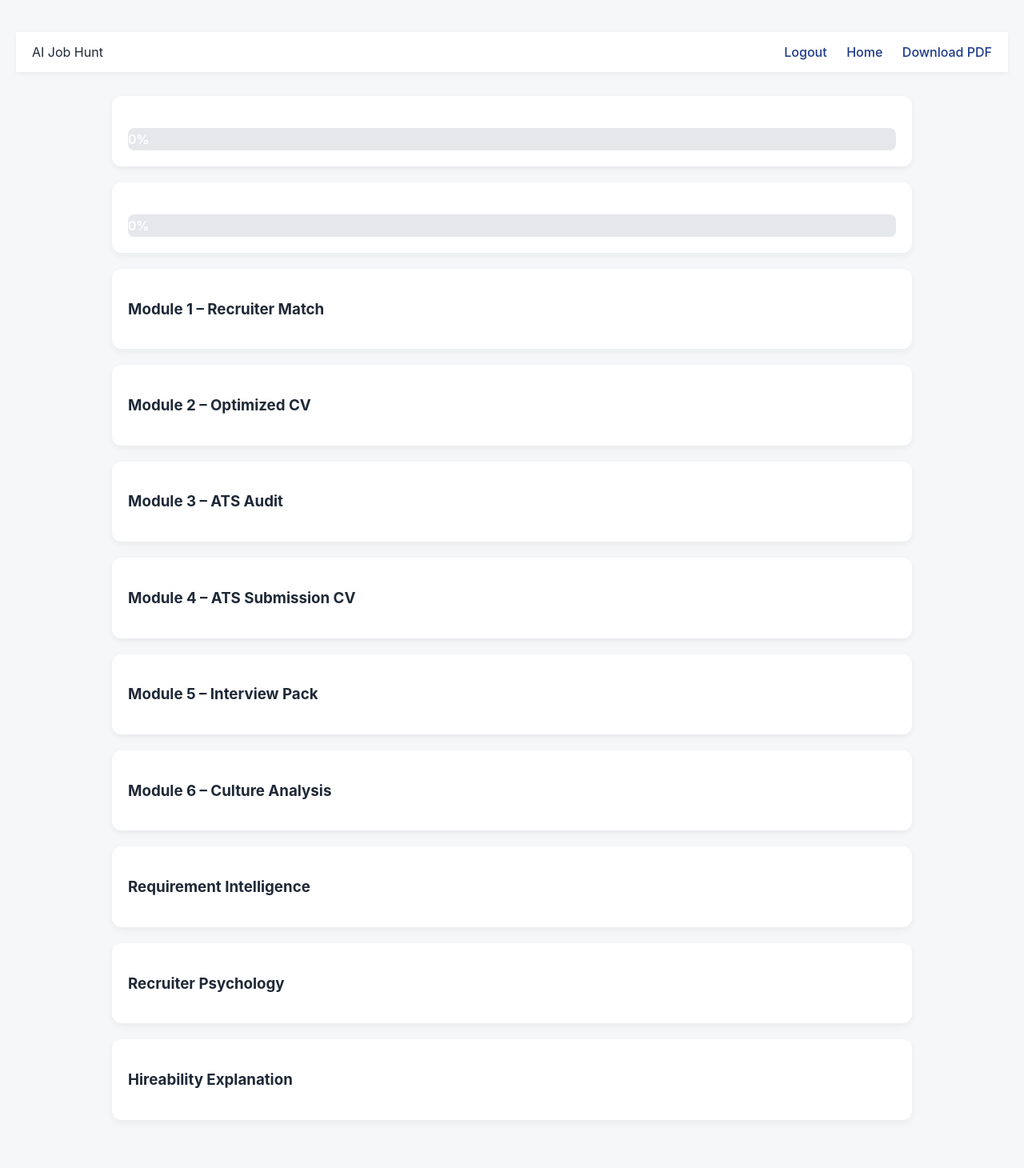
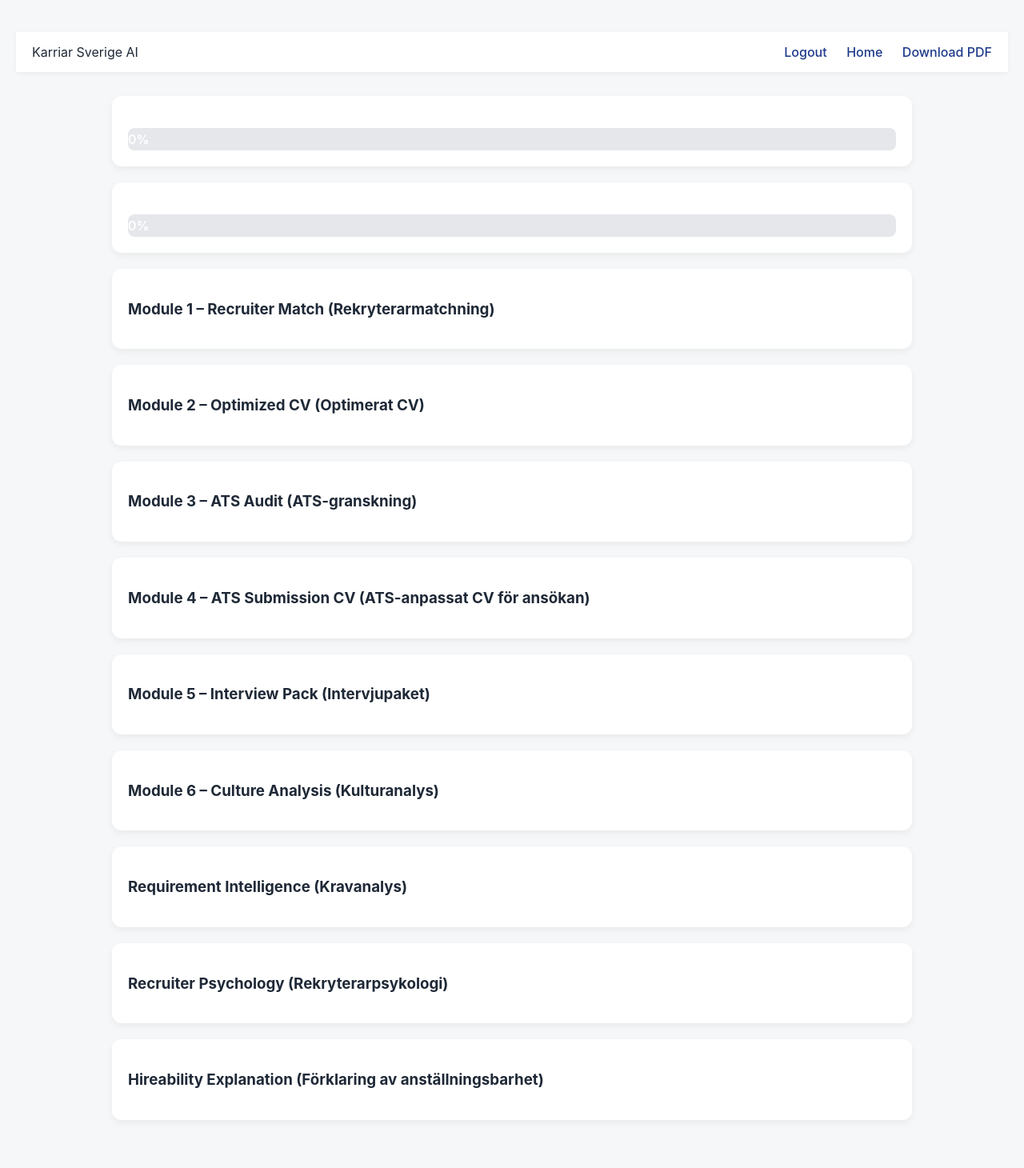
Before and after one commit to wleyritana/KarriarSverigeAI, a Flask app: template templates/dashboard.html in a window 1280 px wide. Shown: the whole page at 80% size. Run offline with Flask 3, Linux system fonts and the light colour scheme; the template is opened without the code that fills it, so the values that code supplies are empty; the visitor is signed in with stand-in values (Sample User, id 1).

Commit message:
Update navigation title and translate module names

```diff
--- a/templates/dashboard.html
+++ b/templates/dashboard.html
@@ -40,7 +40,7 @@ document.addEventListener("DOMContentLoaded", () => {
 </head>
 <body>
 <nav class="navbar">
-  <div class="nav-title">AI Job Hunt</div>
+  <div class="nav-title">Karriar Sverige AI</div>
   <div class="nav-links"><a href="/logout">Logout</a>
     <a href="/">Home</a>
     <a href="/download_pdf">Download PDF</a>
@@ -60,15 +60,15 @@ document.addEventListener("DOMContentLoaded", () => {
 </div>
 
 {% for title, content in {
-"Module 1 – Recruiter Match": match,
-"Module 2 – Optimized CV": optimized,
-"Module 3 – ATS Audit": ats,
-"Module 4 – ATS Submission CV": ats_cv,
-"Module 5 – Interview Pack": interview,
-"Module 6 – Culture Analysis": culture_report,
-"Requirement Intelligence": deep,
-"Recruiter Psychology": psyche,
-"Hireability Explanation": hire
+"Module 1 – Recruiter Match (Rekryterarmatchning)": match,
+"Module 2 – Optimized CV (Optimerat CV)": optimized,
+"Module 3 – ATS Audit (ATS-granskning)": ats,
+"Module 4 – ATS Submission CV (ATS-anpassat CV för ansökan)": ats_cv,
+"Module 5 – Interview Pack (Intervjupaket)": interview,
+"Module 6 – Culture Analysis (Kulturanalys)": culture_report,
+"Requirement Intelligence (Kravanalys)": deep,
+"Recruiter Psychology (Rekryterarpsykologi)": psyche,
+"Hireability Explanation (Förklaring av anställningsbarhet)": hire
 }.items() %}
 
 <div class="card">
```
